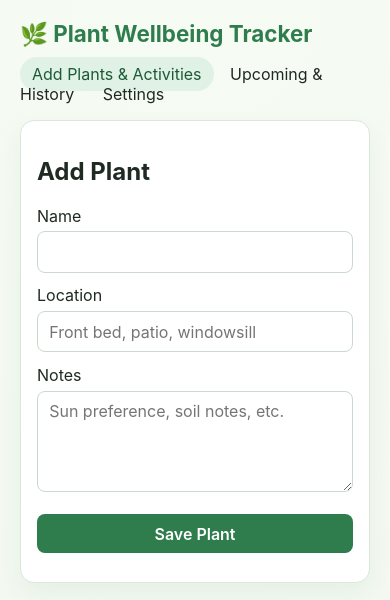
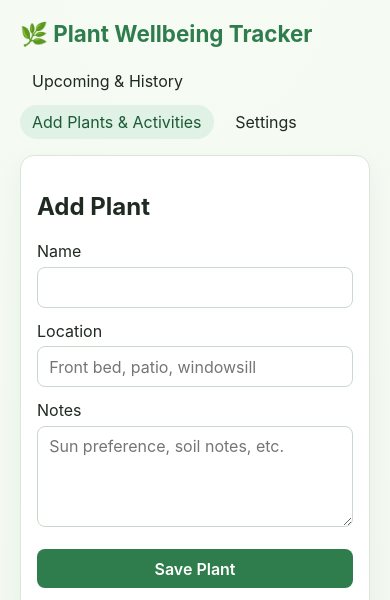
Before and after one commit to jpk300/FertilizerTracker, a Flask app: page /add in a window 390 px wide. Shown: the top 600 px of the page. Run offline with Flask 3, Linux system fonts and the light colour scheme; data comes from the database, SQL or seed files in the repository.

Commit message:
Adjust nav order and mobile tab layout

```diff
--- a/templates/base.html
+++ b/templates/base.html
@@ -28,8 +28,9 @@
       margin-bottom: 1rem;
     }
     .brand { font-size: 1.4rem; font-weight: 700; color: var(--accent); }
+    .nav { display: flex; flex-wrap: wrap; gap: .4rem .6rem; }
     .nav a {
-      text-decoration: none; color: var(--text); padding: .45rem .75rem; border-radius: 999px;
+      text-decoration: none; color: var(--text); padding: .45rem .75rem; border-radius: 999px; display: inline-block;
     }
     .nav a.active, .nav a:hover { background: var(--accent-soft); color: #1d5a36; }
     .card {
@@ -48,7 +49,7 @@
     .small { color: var(--muted); font-size: .92rem; }
     .flash { background: var(--accent-soft); color: #1f5f3a; }
     .muted { color: var(--muted); }
-    @media (max-width: 820px){ .grid { grid-template-columns: 1fr; } .topbar { flex-direction: column; align-items: flex-start; } }
+    @media (max-width: 820px){ .grid { grid-template-columns: 1fr; } .topbar { flex-direction: column; align-items: flex-start; } .nav { width: 100%; } }
   </style>
 </head>
 <body>
@@ -56,8 +57,8 @@
     <div class="topbar">
       <div class="brand">🌿 Plant Wellbeing Tracker</div>
       <nav class="nav">
+        <a class="{{ 'active' if active_page == 'upcoming' else '' }}" href="{{ url_for('upcoming_page') }}">Upcoming & History</a>
         <a class="{{ 'active' if active_page == 'add' else '' }}" href="{{ url_for('add_page') }}">Add Plants & Activities</a>
-        <a class="{{ 'active' if active_page == 'upcoming' else '' }}" href="{{ url_for('upcoming_page') }}">Upcoming & History</a>
         <a class="{{ 'active' if active_page == 'settings' else '' }}" href="{{ url_for('settings_page') }}">Settings</a>
       </nav>
     </div>
```
